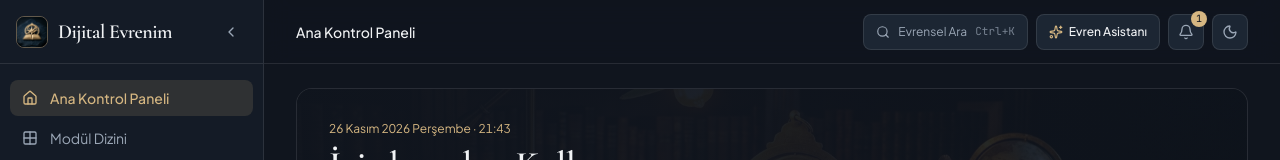
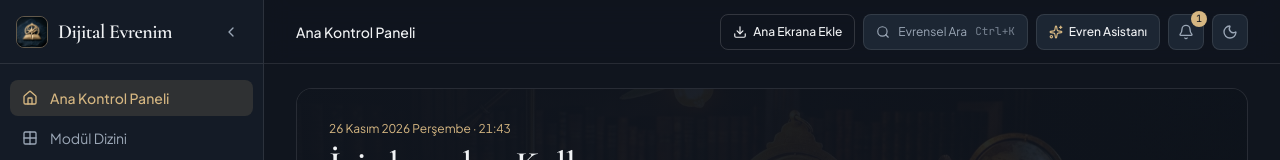
Before and after one commit to ahmedozdemir99/Dijital-evren, a React (Vite) app: page / in a window 1280 px wide. Shown: the top 160 px of the page. Built offline with nearby package versions, Linux system fonts and the light colour scheme.

Commit message:
Use real repository links and persistent PWA install guidance

```diff
--- a/src/components/pwa/PWAInstallButton.tsx
+++ b/src/components/pwa/PWAInstallButton.tsx
@@ -76,7 +76,7 @@ export function PWAInstallButton() {
     );
   }
 
-  if (isIOS) {
+  {
     return (
       <>
         <button
@@ -90,11 +90,11 @@ export function PWAInstallButton() {
         {showIOSGuide && (
           <div className="fixed inset-0 z-50 flex items-center justify-center p-4 bg-black/60">
             <div className="w-full max-w-sm rounded-xl bg-white dark:bg-[#1C2633] border border-black/10 dark:border-white/10 p-6 space-y-3">
-              <h3 className="text-lg font-semibold">iOS Kurulum Rehberi</h3>
+              <h3 className="text-lg font-semibold">Uygulama Kurulum Rehberi</h3>
               <p className="text-sm text-[#546070] dark:text-[#9BA7B6]">
-                1. Safari araç çubuğundaki <strong>Paylaş</strong> simgesine dokunun.
+                {isIOS ? 'Safari araç çubuğundaki Paylaş simgesine dokunun.' : 'Tarayıcınızın menüsünü açın.'}
                 <br />
-                2. Aşağı kaydırıp <strong>Ana Ekrana Ekle</strong> seçeneğini seçin.
+                {isIOS ? 'Ana Ekrana Ekle seçeneğini seçin.' : 'Uygulamayı yükle veya Ana ekrana ekle seçeneğini seçin. Desteklenmiyorsa Chrome veya Edge kullanın.'}
               </p>
               <button
                 type="button"
@@ -110,7 +110,6 @@ export function PWAInstallButton() {
     );
   }
 
-  return null;
 }
 
 export function OfflineIndicator() {
```
